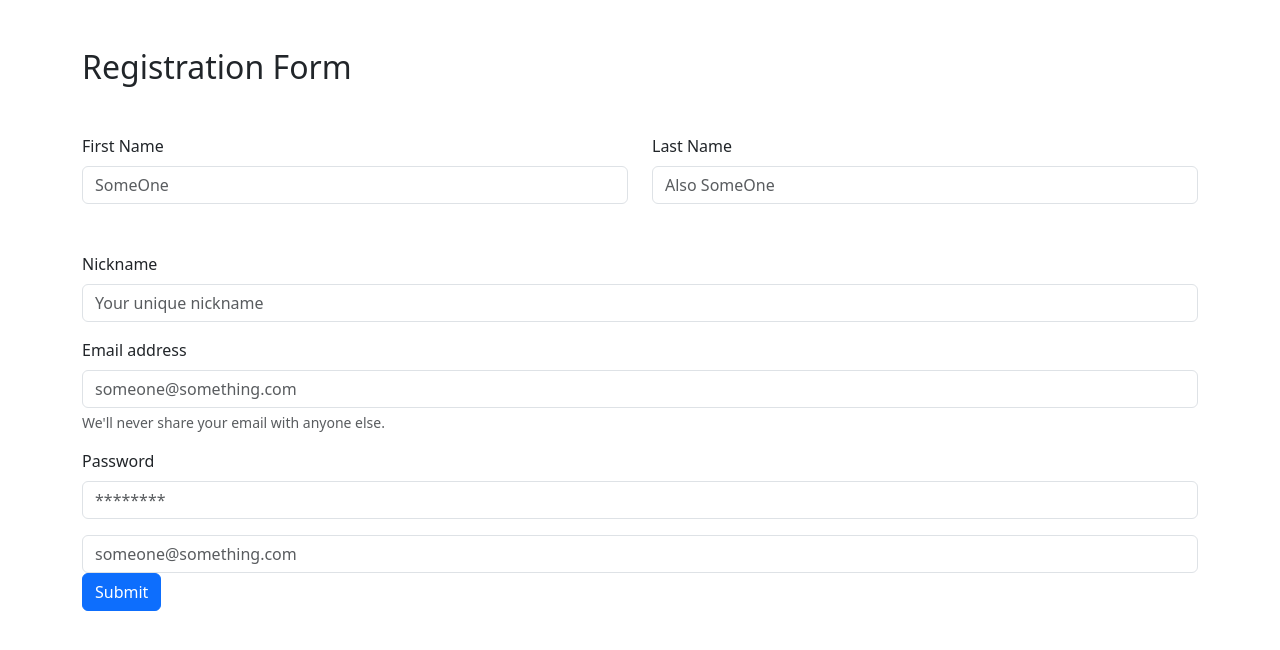
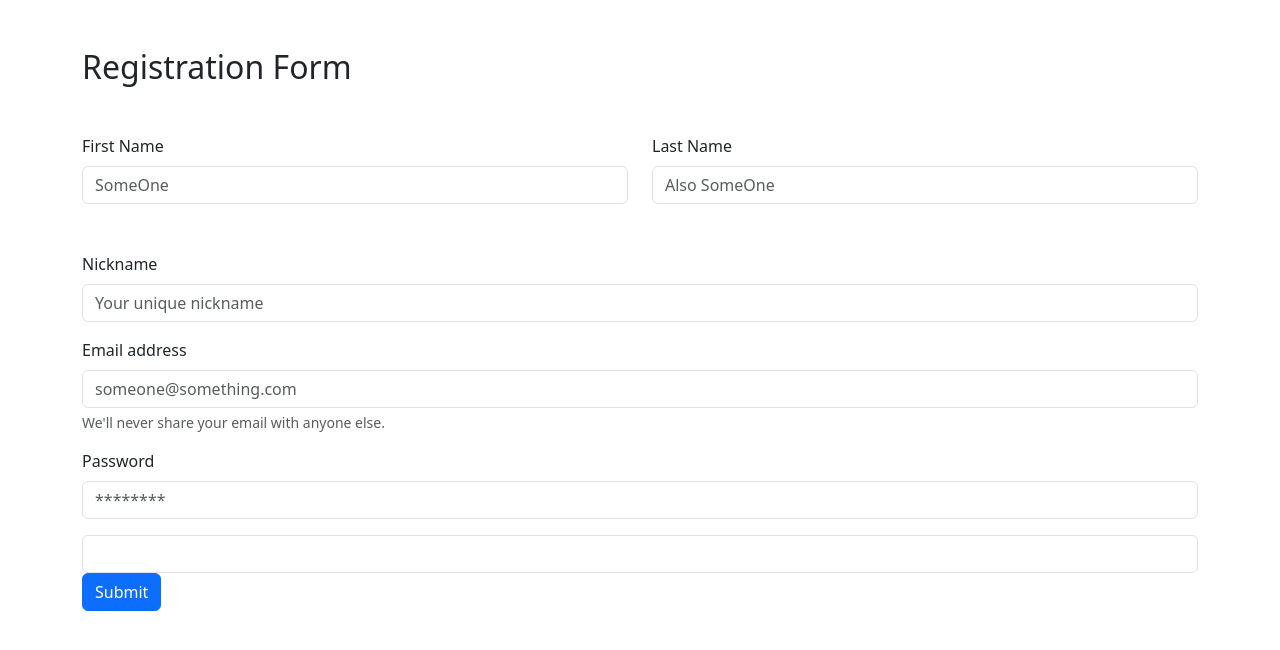
Before and after one commit to haroon909/react_test, a React (Create React App) app: page / in a window 1280 px wide. Shown: the top 650 px of the page. Built offline with nearby package versions, Linux system fonts and the light colour scheme.

Commit message:
--- Auto Git Commit ---

```diff
--- a/src/Pages/Registeration.jsx
+++ b/src/Pages/Registeration.jsx
@@ -179,8 +179,7 @@ const Registration = () => {
           <input
             type="text"
             className="form-control"
-            placeholder="someone@something.com"
-            value={userEmail}
+            value={setUserRole}
             onChange={(e) => setUserEmail(e.target.value)}
           />
           <button type="submit" className="btn btn-primary">
```
Also changed, not shown: .autogit/logs/log-25-8-2024-3-4-46.txt (added).
